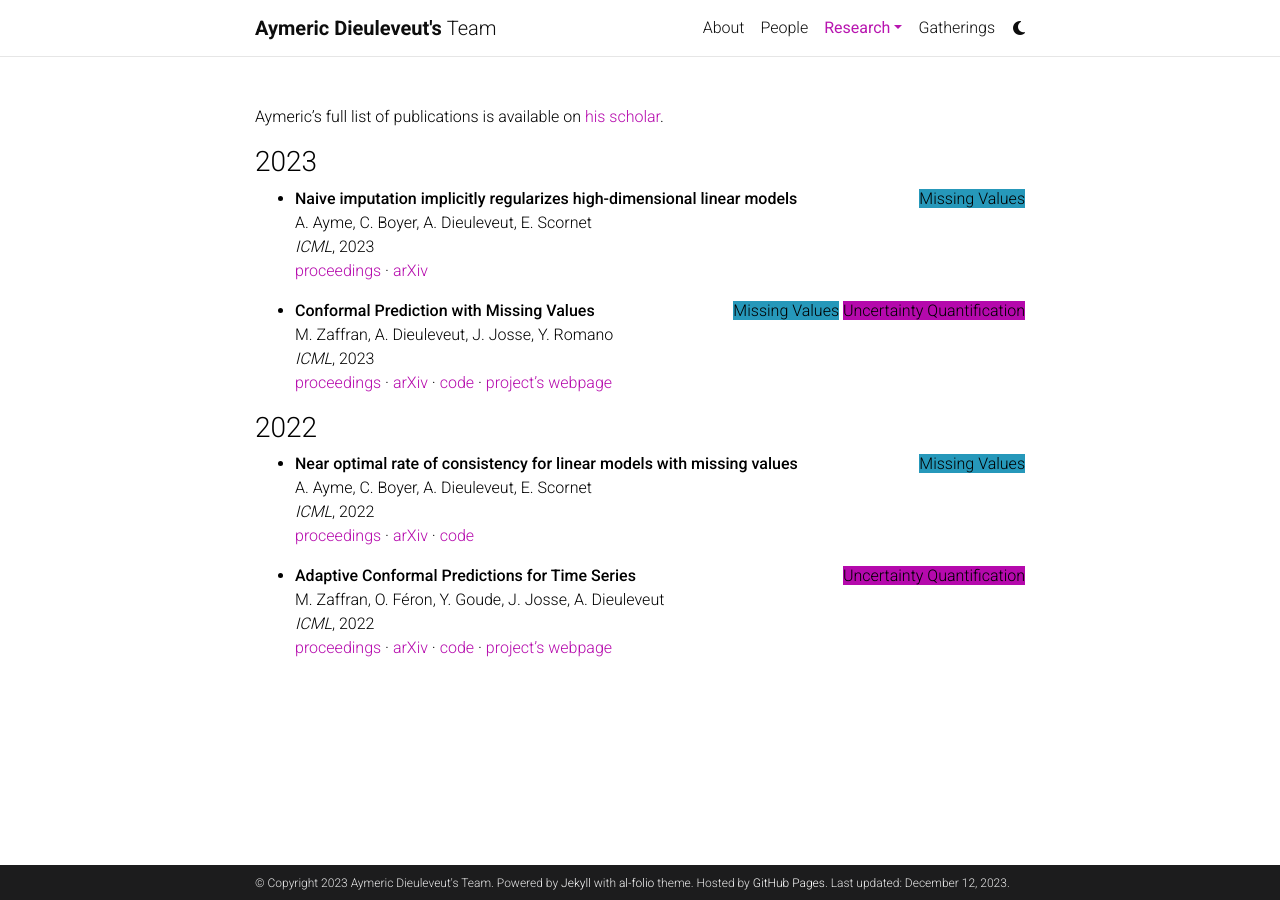
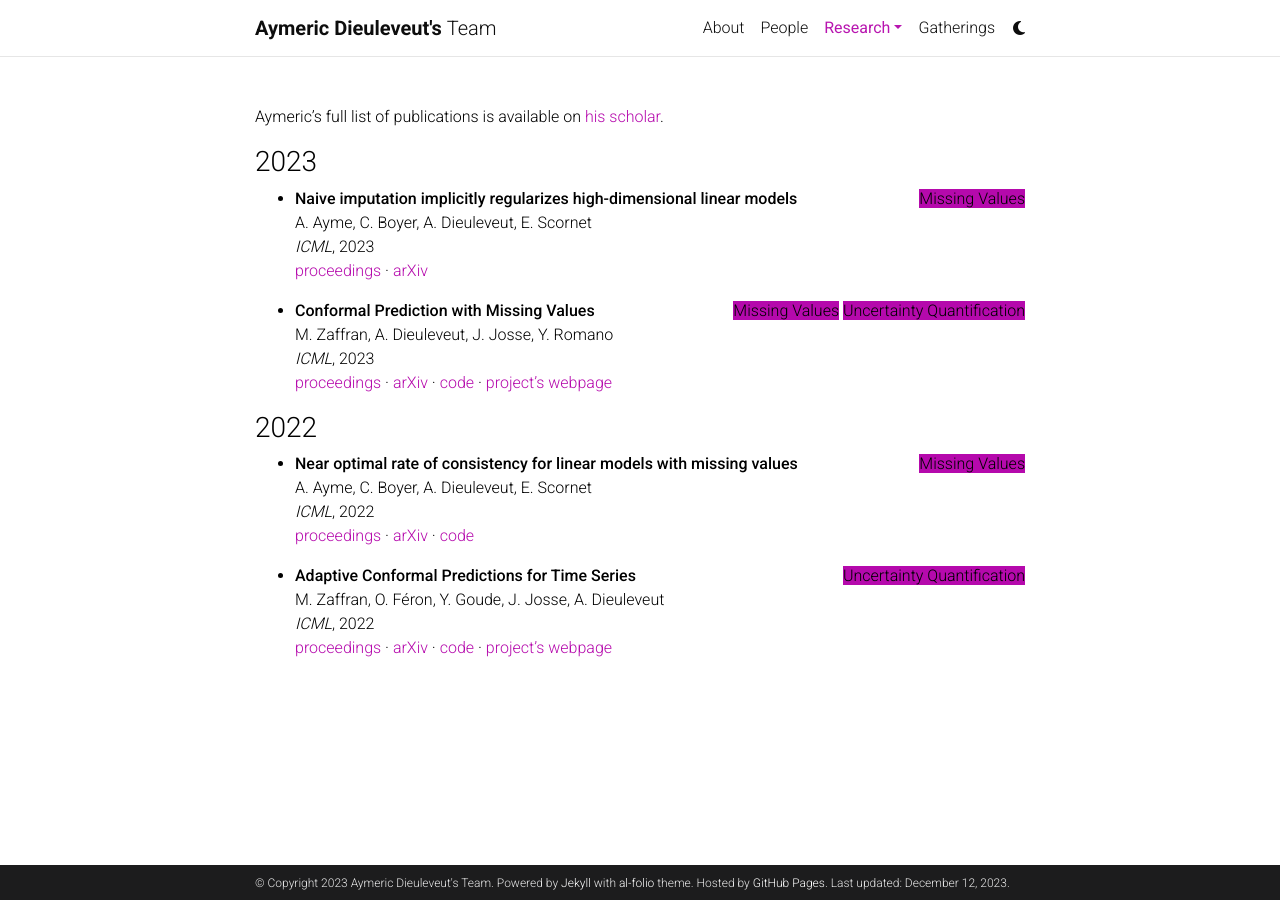
Before and after one commit to adieuleveutteam/adieuleveutteam.github.io, a Jekyll site: the page built from _pages/publications.md, in a window 1280 px wide. Built offline with Jekyll 4.4.1, drawn with Linux system fonts in a browser that asks for light colours; comment, search, counter and statistics services are not loaded; a style sheet for code colours, icons or effects is not loaded.

Commit message:
all tags are back to them color

```diff
--- a/_pages/publications.md
+++ b/_pages/publications.md
@@ -25,24 +25,24 @@
 
 ### 2023
 
-- **Naive imputation implicitly regularizes high-dimensional linear models**  <span style="float:right;"><span style="background-color:var(--global-color-tag-4)">Missing Values</span></span>
+- **Naive imputation implicitly regularizes high-dimensional linear models**  <span style="float:right;"><span style="background-color:var(--global-theme-color)">Missing Values</span></span>
 A. Ayme, C. Boyer, A. Dieuleveut, E. Scornet
 *ICML*, 2023
 [proceedings](https://proceedings.mlr.press/v202/ayme23a.html) · [arXiv](https://arxiv.org/abs/2301.13585)
 
-- **Conformal Prediction with Missing Values** <span style="float:right;"><span style="background-color:var(--global-color-tag-4)">Missing Values</span>  <span style="background-color:var(--global-color-tag-5)">Uncertainty Quantification</span></span>
+- **Conformal Prediction with Missing Values** <span style="float:right;"><span style="background-color:var(--global-theme-color)">Missing Values</span>  <span style="background-color:var(--global-theme-color)">Uncertainty Quantification</span></span>
 M. Zaffran, A. Dieuleveut, J. Josse, Y. Romano
 *ICML*, 2023
 [proceedings](https://proceedings.mlr.press/v202/zaffran23a.html) · [arXiv](https://arxiv.org/abs/2306.02732) · [code](https://github.com/mzaffran/ConformalPredictionMissingValues) · [project's webpage](http://mzaffran.github.io/uq-na)
 
 ### 2022
 
-- **Near optimal rate of consistency for linear models with missing values**<span style="float:right;"><span style="background-color:var(--global-color-tag-4)">Missing Values</span></span>
+- **Near optimal rate of consistency for linear models with missing values**<span style="float:right;"><span style="background-color:var(--global-theme-color)">Missing Values</span></span>
 A. Ayme, C. Boyer, A. Dieuleveut, E. Scornet
 *ICML*, 2022
 [proceedings](https://proceedings.mlr.press/v162/ayme22a.html) · [arXiv](https://arxiv.org/abs/2202.01463) · [code](https://github.com/AlexisAyme/minimax_linear_na)
 
-- **Adaptive Conformal Predictions for Time Series**<span style="float:right;"><span style="background-color:var(--global-color-tag-5)">Uncertainty Quantification</span></span>
+- **Adaptive Conformal Predictions for Time Series**<span style="float:right;"><span style="background-color:var(--global-theme-color)">Uncertainty Quantification</span></span>
 M. Zaffran, O. Féron, Y. Goude, J. Josse, A. Dieuleveut
 *ICML*, 2022
 [proceedings](https://proceedings.mlr.press/v162/zaffran22a.html) · [arXiv](https://arxiv.org/abs/2202.07282) · [code](https://github.com/mzaffran/adaptiveconformalpredictionstimeseries) · [project's webpage](http://mzaffran.github.io/acp-ts)
```
